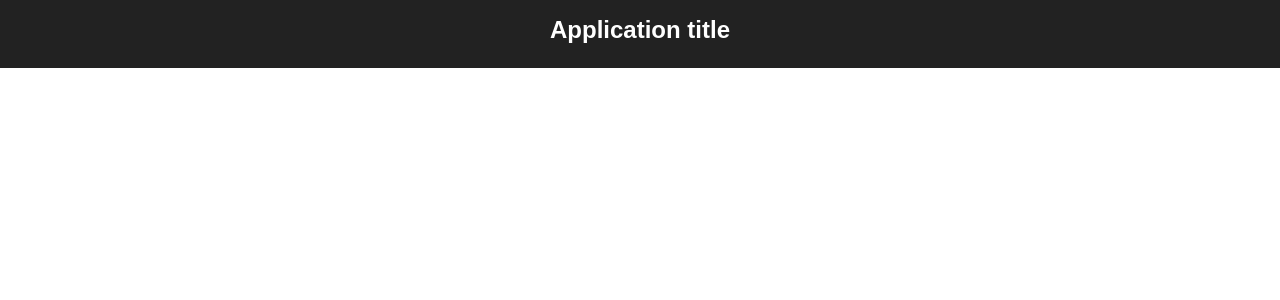
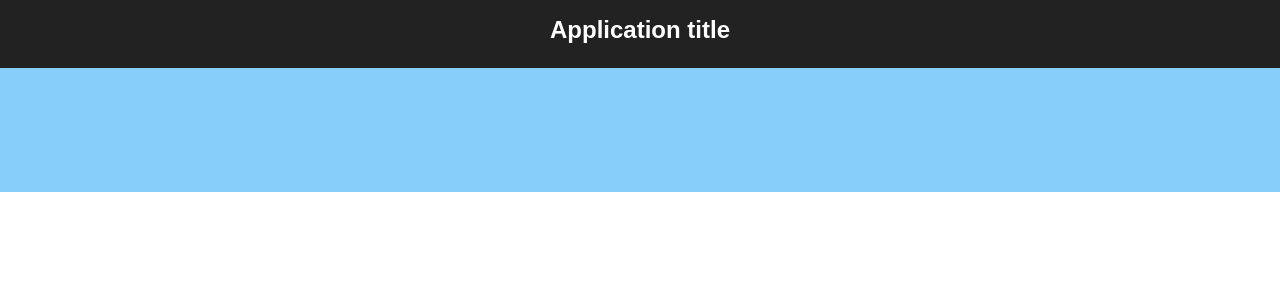
Before and after one commit to AdaGold/react-chatlog, a React (Create React App) app: page / in a window 1280 px wide. Shown: the top 300 px of the page. Built offline with nearby package versions, Linux system fonts and the light colour scheme.

Commit message:
App background is light sky blue

```diff
--- a/src/App.css
+++ b/src/App.css
@@ -3,6 +3,7 @@
 /**************/
 
 .App {
+  background-color: lightskyblue;
 }
 
 .App-header {
```
